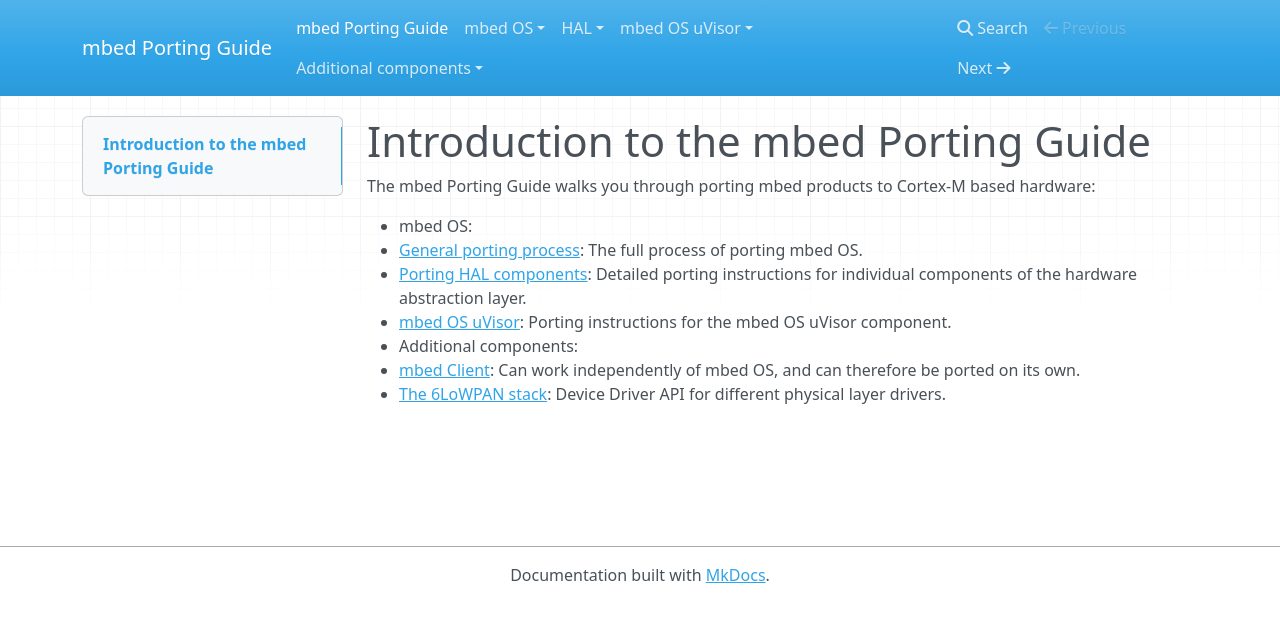
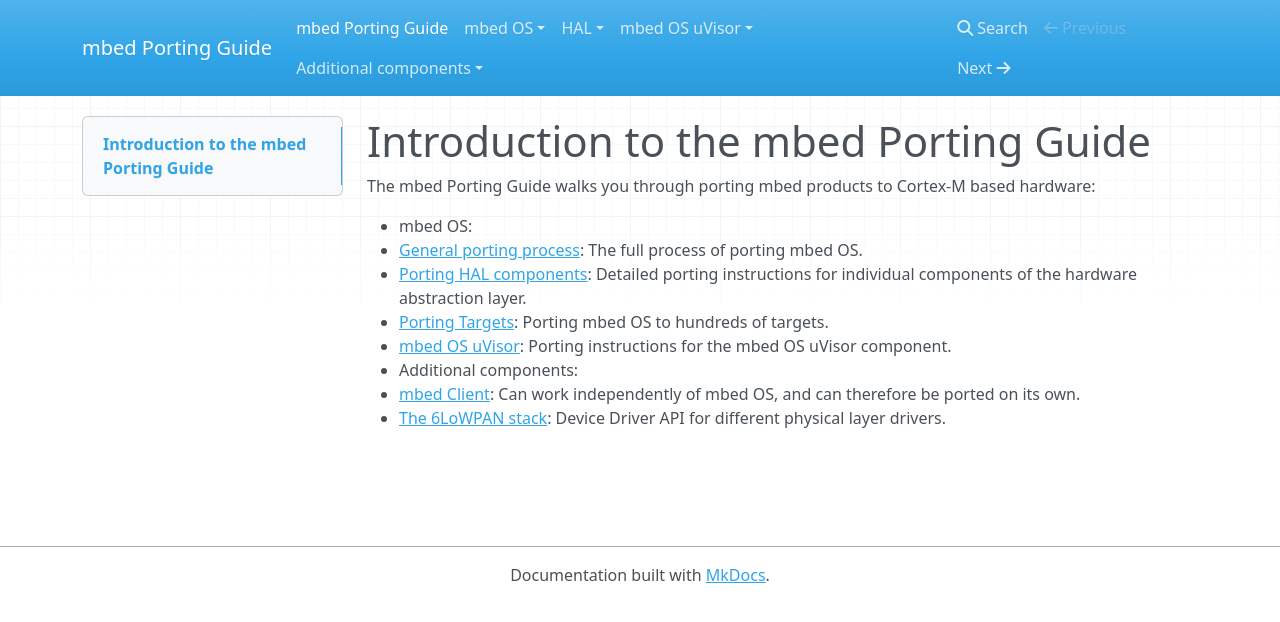
Before and after one commit to pan-/Porting_Guide, an MkDocs documentation site: the page built from Docs/index.md, in a window 1280 px wide. Shown: the top 622 px of the page. Built offline with MkDocs 1.6.1, drawn with Linux system fonts in a browser that asks for light colours; nearby versions of some CDN libraries; old or Windows-style settings are respelled for this version of MkDocs.

Commit message:
Add Porting Targets to index.

```diff
--- a/Docs/index.md
+++ b/Docs/index.md
@@ -5,6 +5,7 @@ The mbed Porting Guide walks you through porting mbed products to Cortex-M based
 * mbed OS:
   * [General porting process](): The full process of porting mbed OS.
   * [Porting HAL components](): Detailed porting instructions for individual components of the hardware abstraction layer.
+  * [Porting Targets](): Porting mbed OS to hundreds of targets.
 * [mbed OS uVisor](): Porting instructions for the mbed OS uVisor component.
 * Additional components:
   * [mbed Client](): Can work independently of mbed OS, and can therefore be ported on its own.
```
